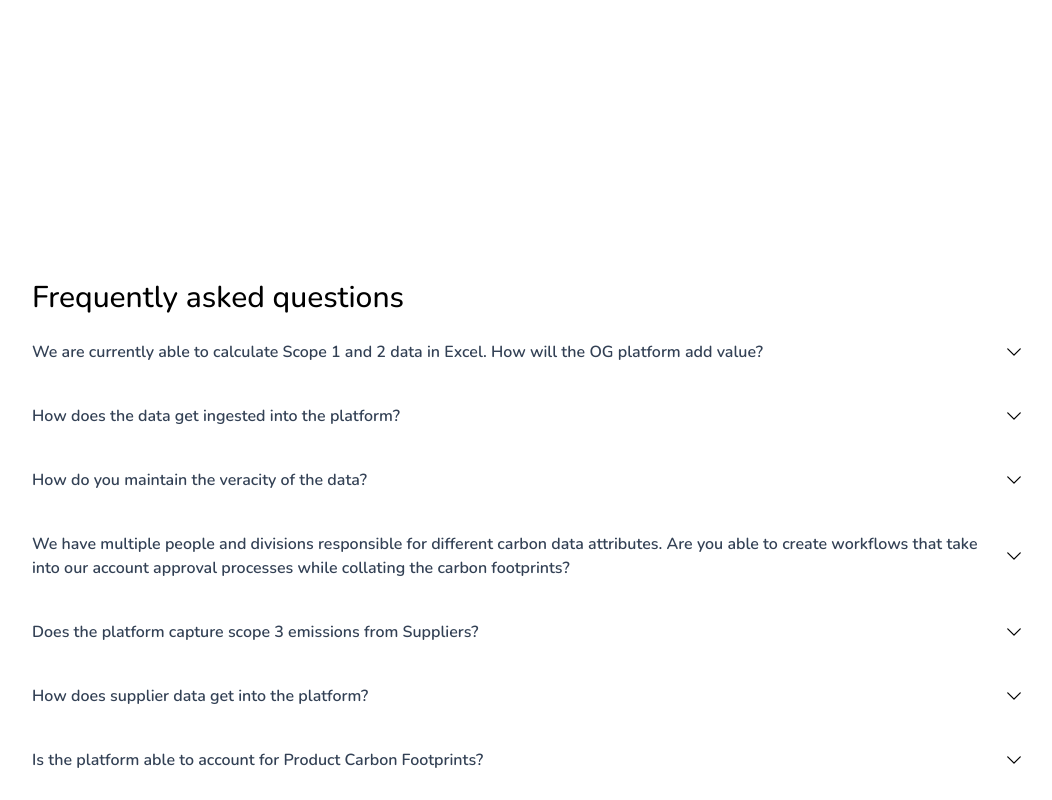
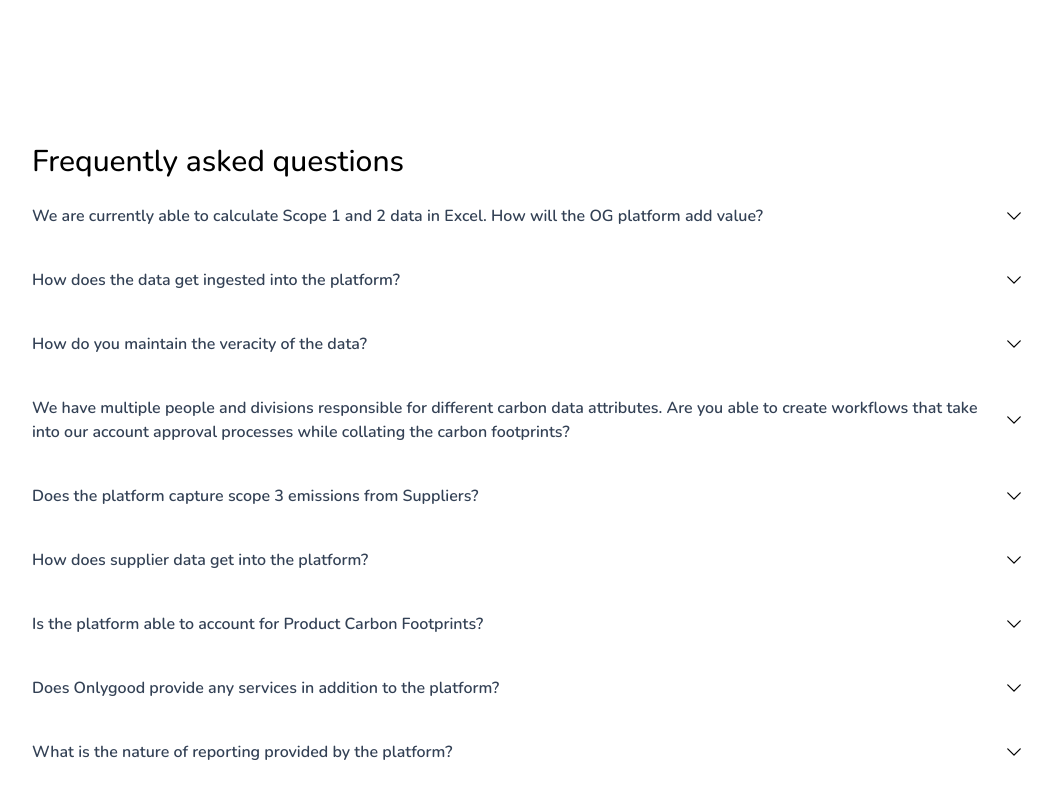
Before and after one commit to onlygood-tech-lead/valuechain-subdomain-reactjs, a React (Create React App) app: page / in a window 1280 px wide. Shown: the top 800 px of the page, without its empty margins (112-1164 px from the left). Built offline with nearby package versions, Linux system fonts and the light colour scheme.

Commit message:
style-fix: reduced verical padding on smaller screens in AppContainer.tsx

```diff
--- a/src/components/containers/AppContainer.tsx
+++ b/src/components/containers/AppContainer.tsx
@@ -12,8 +12,8 @@
 }: AppContainerProps) {
   return (
     <div className={cn("bg-white", className)}>
-      <div className="relative px-6 pt-14 lg:px-8">
-        <div className="mx-auto max-w-5xl py-32 sm:py-48 lg:py-56">
+      <div className="relative px-6 pt-4 lg:px-8">
+        <div className="mx-auto max-w-5xl py-8 sm:py-16 lg:py-32">
           {children}
         </div>
       </div>
```
